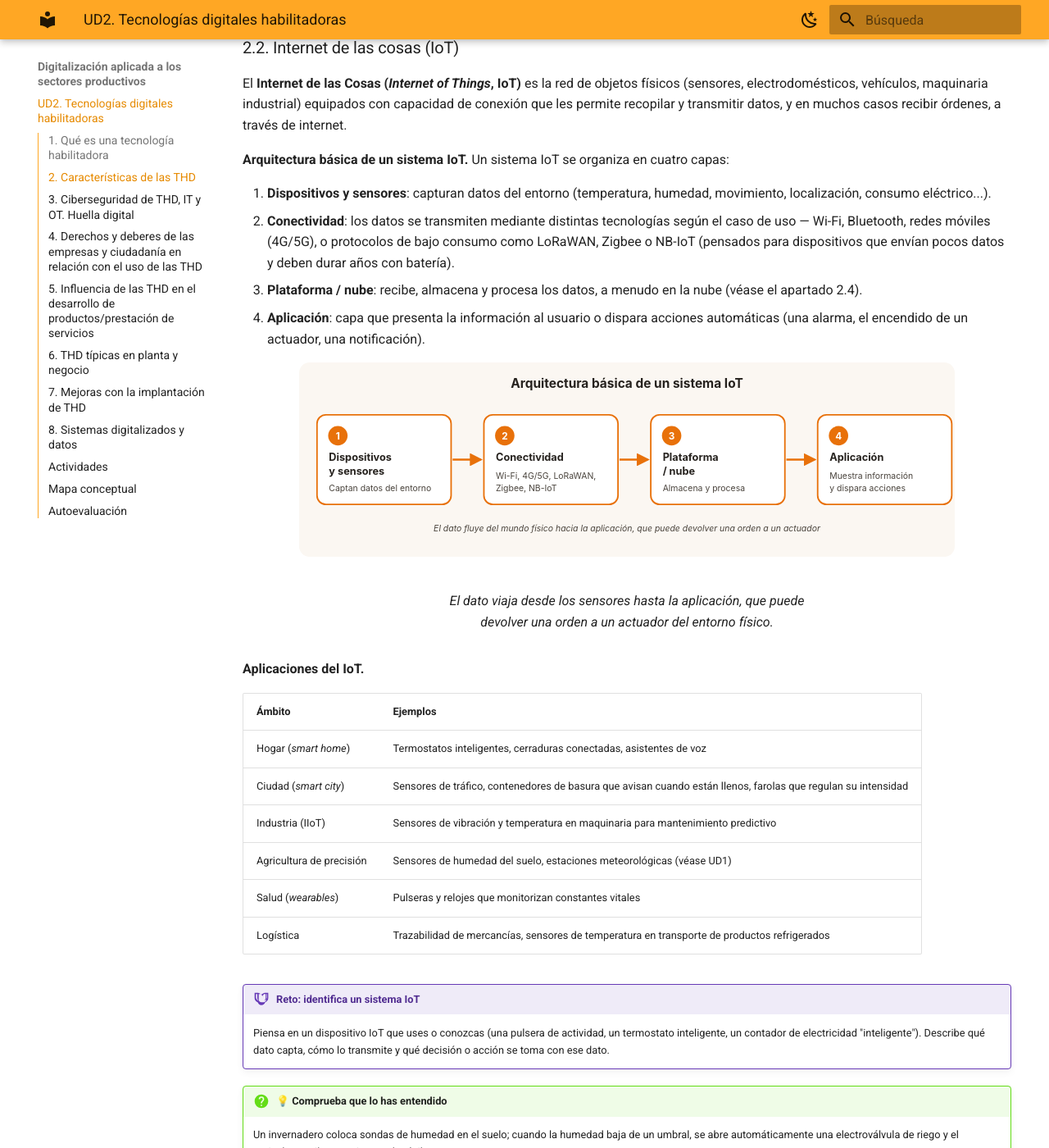
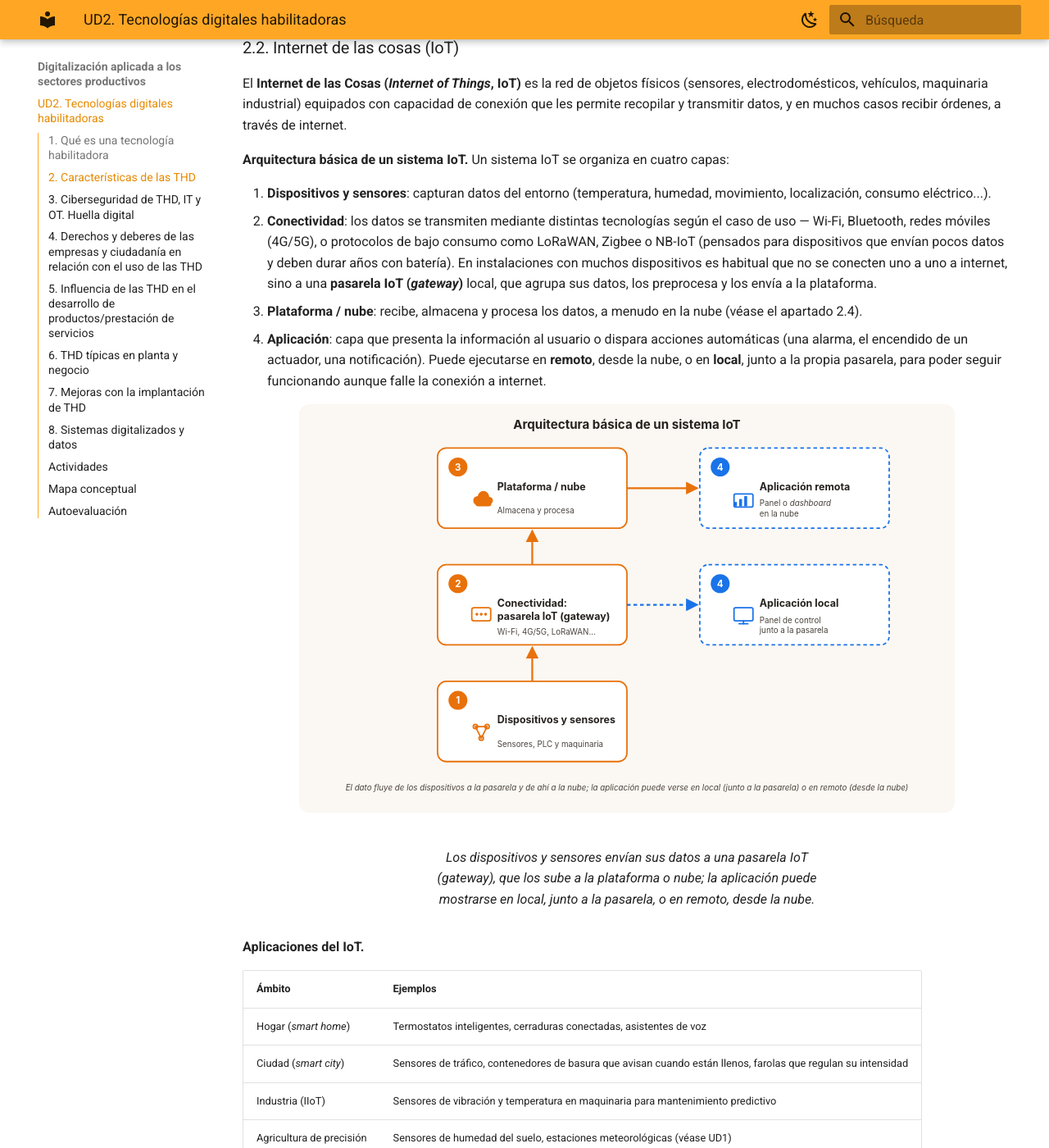
Before and after one commit to angelabserrano/digitalizacion, an MkDocs documentation site: the page built from docs/ud2.md, in a window 1280 px wide and 1400 px high, scrolled down 2642 px. Shown: the whole window at 82% size. Built offline with MkDocs 1.6.1 and Material for MkDocs 9.7.7, drawn with Linux system fonts in a browser that asks for light colours.

Commit message:
UD2: incorpora el concepto de pasarela IoT (gateway) al diagrama de arquitectura
- Rediseña el diagrama de arquitectura IoT (apartado 2.2) para mostrar
  la pasarela/gateway entre los dispositivos y la nube, con la
  aplicación representada en versión local (junto a la pasarela) y
  remota (desde la nube), inspirado en un diagrama de referencia de
  pasarela IoT industrial.
- Ajusta el texto de las cuatro capas para mencionar explícitamente la
  pasarela IoT y las dos modalidades de aplicación.

Co-Authored-By: Claude Sonnet 5 <noreply@anthropic.com>
Claude-Session: https://claude.ai/code/session_011RvMXmG1Eq4hvU5Qfnpuyd

```diff
--- a/docs/ud2.md
+++ b/docs/ud2.md
@@ -57,13 +57,13 @@ El **Internet de las Cosas (*Internet of Things*, IoT)** es la red de objetos f
 **Arquitectura básica de un sistema IoT.** Un sistema IoT se organiza en cuatro capas:
 
 1. **Dispositivos y sensores**: capturan datos del entorno (temperatura, humedad, movimiento, localización, consumo eléctrico...).
-2. **Conectividad**: los datos se transmiten mediante distintas tecnologías según el caso de uso — Wi-Fi, Bluetooth, redes móviles (4G/5G), o protocolos de bajo consumo como LoRaWAN, Zigbee o NB-IoT (pensados para dispositivos que envían pocos datos y deben durar años con batería).
+2. **Conectividad**: los datos se transmiten mediante distintas tecnologías según el caso de uso — Wi-Fi, Bluetooth, redes móviles (4G/5G), o protocolos de bajo consumo como LoRaWAN, Zigbee o NB-IoT (pensados para dispositivos que envían pocos datos y deben durar años con batería). En instalaciones con muchos dispositivos es habitual que no se conecten uno a uno a internet, sino a una **pasarela IoT (*gateway*)** local, que agrupa sus datos, los preprocesa y los envía a la plataforma.
 3. **Plataforma / nube**: recibe, almacena y procesa los datos, a menudo en la nube (véase el apartado 2.4).
-4. **Aplicación**: capa que presenta la información al usuario o dispara acciones automáticas (una alarma, el encendido de un actuador, una notificación).
+4. **Aplicación**: capa que presenta la información al usuario o dispara acciones automáticas (una alarma, el encendido de un actuador, una notificación). Puede ejecutarse en **remoto**, desde la nube, o en **local**, junto a la propia pasarela, para poder seguir funcionando aunque falle la conexión a internet.
 
 <figure markdown="span">
-  ![Las cuatro capas de un sistema IoT: dispositivos y sensores, conectividad, plataforma o nube y aplicación](assets/img/ud2-arquitectura-iot.svg){ width="800" }
-  <figcaption>El dato viaja desde los sensores hasta la aplicación, que puede devolver una orden a un actuador del entorno físico.</figcaption>
+  ![Las cuatro capas de un sistema IoT: dispositivos y sensores, conectividad a través de una pasarela IoT (gateway), plataforma o nube, y aplicación local o remota](assets/img/ud2-arquitectura-iot.svg){ width="800" }
+  <figcaption>Los dispositivos y sensores envían sus datos a una pasarela IoT (gateway), que los sube a la plataforma o nube; la aplicación puede mostrarse en local, junto a la pasarela, o en remoto, desde la nube.</figcaption>
 </figure>
 
 **Aplicaciones del IoT.**
```
Also changed, not shown: docs/assets/img/ud2-arquitectura-iot.svg.
